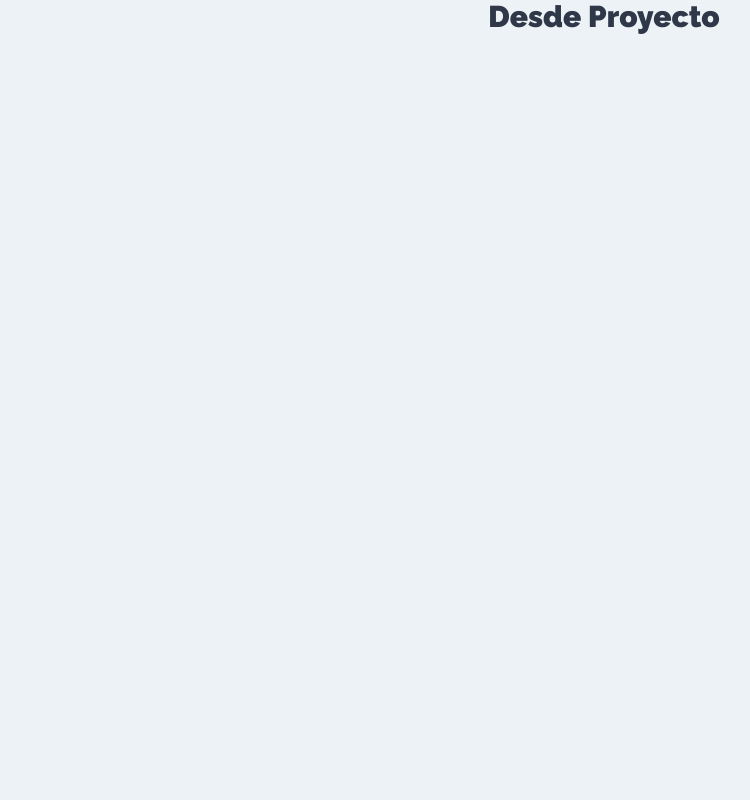
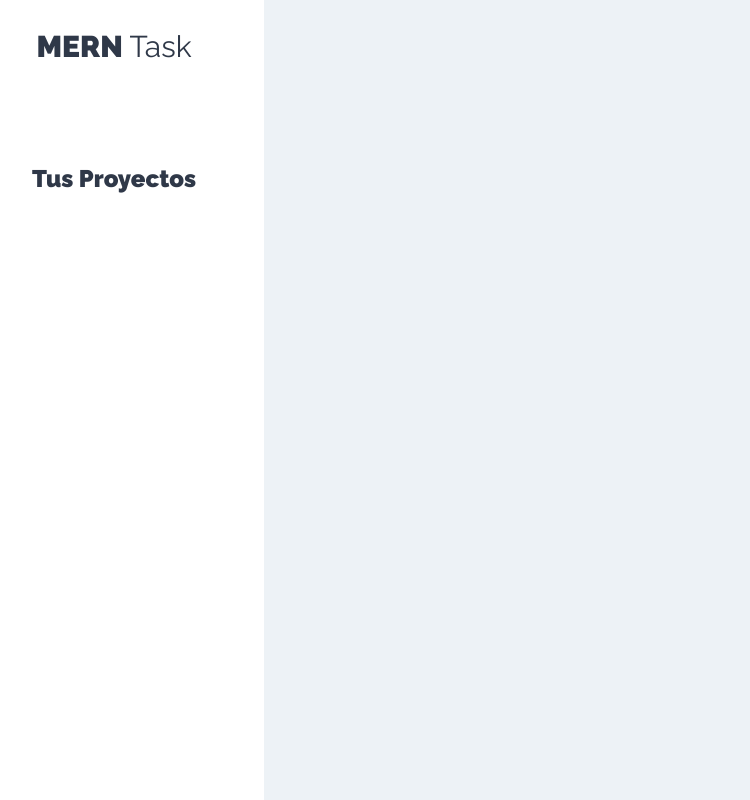
Before and after one commit to salinassilvio/frontendTask, a React (Create React App) app: page /proyectos in a window 1280 px wide. Shown: the whole page, without its empty margins (36-786 px from the left). Built offline with nearby package versions, Linux system fonts and the light colour scheme.

Commit message:
Creando vistas de poyectos y componentes en Sidebar en layout

```diff
--- /dev/null
+++ b/src/components/layaout/Sidebar.jsx
@@ -0,0 +1,15 @@
+import React from 'react'
+
+const Sidebar = () => {
+    return (
+        <aside>
+            <h1>MERN <span>Task</span> </h1>
+            <div className="proyectos">
+                <h2>Tus Proyectos</h2>
+            </div>
+
+        </aside>
+    )
+}
+
+export default Sidebar
--- a/src/components/proyectos/Proyectos.jsx
+++ b/src/components/proyectos/Proyectos.jsx
@@ -1,8 +1,17 @@
-import React from 'react'
-
+import React from 'react';
+import Sidebar from '../layaout/Sidebar';
 const Proyectos = () => {
     return (
-        <h1>Desde Proyecto</h1>
+        <div className="contenedor-app">
+            <Sidebar></Sidebar>
+            <div className="section-principal">
+                <main>
+                    <div className="contenedor-tareas">
+
+                    </div>
+                </main>
+            </div>
+        </div>
     )
 }
 
```
